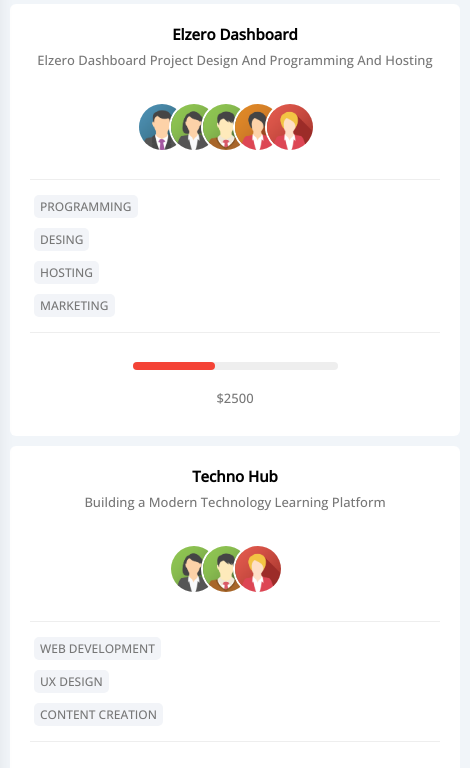
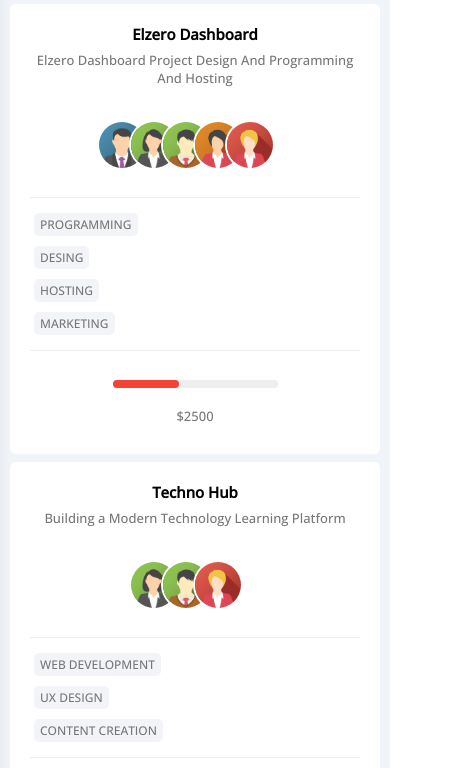
Before and after one commit to KhaledYssaad/elzero-template-1, a plain HTML site: page prjects.html in a window 390 px wide. Shown: the part 124-892 px from the top of the page, 470 px wide, since content can reach past the window. Drawn offline with nearby package versions, Linux system fonts and the light colour scheme.

Commit message:
fix some bugs

```diff
--- a/css/dashboard.css
+++ b/css/dashboard.css
@@ -37,6 +37,14 @@ main .container {
     display: grid;
     grid-template-columns: repeat(auto-fill, minmax(450px, 1fr));
     gap: 15px;
+}
+
+
+@media (max-width:767px) {
+
+    main .container {
+        grid-template-columns: repeat(auto-fill, minmax(300px, 1fr));
+    }
 }
 
 /* welcome  */
--- a/css/projects.css
+++ b/css/projects.css
@@ -35,8 +35,16 @@
 main .container {
     display: grid;
     grid-template-columns: repeat(auto-fill, minmax(450px, 1fr));
-    gap: 10px;
+    gap: 8px;
 }
+
+@media (max-width:767px) {
+
+    main .container {
+        grid-template-columns: repeat(auto-fill, minmax(280px, 1fr));
+    }
+}
+
 
 /* componants  */
 
--- a/css/settings.css
+++ b/css/settings.css
@@ -36,6 +36,13 @@ main .container {
     display: grid;
     grid-template-columns: repeat(auto-fill, minmax(450px, 1fr));
     gap: 15px;
+}
+
+@media (max-width:767px) {
+
+    main .container {
+        grid-template-columns: repeat(auto-fill, minmax(300px, 1fr));
+    }
 }
 
 
```
